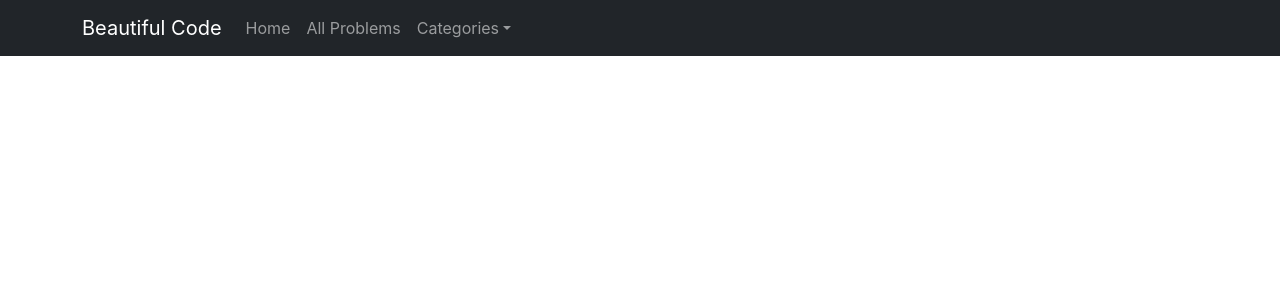
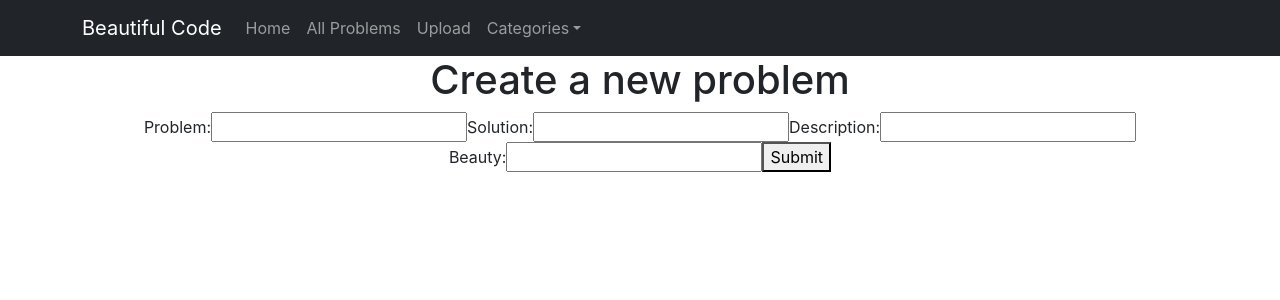
Before and after one commit to jameshhe/BeautifulCode, a React (Create React App) app: page /codeUpload in a window 1280 px wide. Shown: the top 300 px of the page. Built offline with nearby package versions, Linux system fonts and the light colour scheme; no server answers; what aws-amplify would draw is missing.

Commit message:
added react-code-blocks to format the code

```diff
--- a/package.json
+++ b/package.json
@@ -11,6 +11,7 @@
     "bootstrap": "^5.0.2",
     "react": "^17.0.2",
     "react-bootstrap": "^2.0.0-beta.4",
+    "react-code-blocks": "^0.0.9-0",
     "react-dom": "^17.0.2",
     "react-router-dom": "^5.2.0",
     "react-scripts": "4.0.3",
--- a/src/App.css
+++ b/src/App.css
@@ -37,16 +37,16 @@
   }
 }
 
-code {
+/* code {
   background-color: #eee;
   border-radius: 3px;
   font-family: courier, monospace;
   padding: 0 3px;
-}
+} */
 
-.code-description {
+/* .code-description {
   background-color: #eee;
   border-radius: 3px;
   margin: 1rem 1rem;
   padding: 1rem 0.5rem;
-}
+} */
--- a/src/App.js
+++ b/src/App.js
@@ -4,6 +4,7 @@ import Landing from "./components/Landing";
 import CodeList from "./components/CodeList";
 import Code from "./components/Code";
 import Navigation from "./components/Navigation";
+import CodeUpload from "./components/CodeUpload";
 
 function App() {
   return (
@@ -14,6 +15,7 @@ function App() {
         <Route exact path="/home" component={Landing} />
         <Route exact path="/codeList" component={CodeList} />
         <Route exact path="/code/:id" component={Code} />
+        <Route exact path="/codeUpload" component={CodeUpload} />
       </Router>
     </div>
   );
--- a/src/components/Code.jsx
+++ b/src/components/Code.jsx
@@ -2,6 +2,7 @@ import React, {useEffect, useState} from 'react';
 import {useParams} from "react-router-dom"
 import {API} from "aws-amplify"
 import {getCode} from '../graphql/queries';
+import { CodeBlock, dracula } from "react-code-blocks";
 
 const Code = () => {
 
@@ -15,7 +16,7 @@ const Code = () => {
 
     const fetchCode = async () => {
         const codeData = await API.graphql({query: getCode, variables: {id: id}})
-        console.log("code data" + codeData)
+        console.log(codeData)
         setCode(codeData.data.getCode)
     }
 
@@ -23,8 +24,22 @@ const Code = () => {
         <div>
             <h1>{code.number}. {code.problem}</h1>
             <p className="code-description">{code.description}</p>
-            <p className="code-description">Beauty: </p>
-            <code>{code.solution}</code>
+            <p className="code-description">Beauty: {code.beauty} </p>
+            {/* <pre class="line-numbers">
+                <code class="language-css">
+                    {code.solution}
+                </code>
+            </pre> */}
+            <div className="container mx-auto p-4">
+                <CodeBlock
+                    language={"python"}
+                    text={code.solution}
+                    theme={dracula}
+                    wrapLines={true}
+                    codeBlock
+                />
+            </div>
+
         </div>
     );
 };
--- a/src/components/CodeList.jsx
+++ b/src/components/CodeList.jsx
@@ -26,6 +26,7 @@ const CodeList = () => {
 
     const fetchCodes = async () => {
         const apiData = await API.graphql({query: listCodes})
+        console.log(apiData)
         setCodes(apiData.data.listCodes.items)
     }
 
--- /dev/null
+++ b/src/components/CodeUpload.jsx
@@ -0,0 +1,81 @@
+import React, {useState} from 'react';
+import {API, graphqlOperation} from "aws-amplify";
+import {createCode} from "../graphql/mutations"
+
+const CodeUpload = () => {
+    const initialForm = {
+        problem: "",
+        solution: "",
+        beauty: "",
+        description: ""
+    }
+
+    const [data, setData] = useState(initialForm)
+
+    const handleSubmit = async () => {
+
+        let codeDetails = {
+            number: 1,
+            problem: data.problem,
+            abbreviation: data.problem,
+            solution: data.solution,
+            beauty: data.beauty,
+            description: data.description
+        }
+        console.log(codeDetails)
+        await API.graphql(graphqlOperation(createCode, {input: codeDetails}))
+        setData(initialForm)
+    }
+
+    return (
+        <form onSubmit={handleSubmit}>
+            <h1>Create a new problem</h1>
+
+            <label>
+            Problem:
+            <input
+                name="problem"
+                type="text"
+                value={data.problem}
+                onChange={e => setData({...data, "problem": e.target.value})}
+                required />
+            </label>
+
+            <label>
+            Solution:
+            <input
+                name="solution"
+                type="text"
+                value={data.solution}
+                onChange={e => setData({...data, "solution": e.target.value})}
+                required />
+            </label>
+
+            <label>
+            Description:
+            <input
+                name="description"
+                type="text"
+                value={data.description}
+                onChange={e => setData({...data, "description": e.target.value})}
+                required />
+            </label>
+
+            <label>
+            Beauty:
+            <input
+                name="beauty"
+                type="text"
+                value={data.beauty}
+                onChange={e => setData({...data, "beauty": e.target.value})}
+                required />
+            </label>
+
+
+
+            <button>Submit</button>
+        </form>
+    );
+};
+
+export default CodeUpload;
--- a/src/components/Navigation.jsx
+++ b/src/components/Navigation.jsx
@@ -12,8 +12,9 @@ const Navigation = () => {
                 <Navbar.Toggle aria-controls="basic-navbar-nav" />
                 <Navbar.Collapse id="basic-navbar-nav">
                 <Nav className="me-auto">
-                    <Nav.Link href="home">Home</Nav.Link>
-                    <Nav.Link href="codeList">All Problems</Nav.Link>
+                    <Nav.Link href="/home">Home</Nav.Link>
+                    <Nav.Link href="/codeList">All Problems</Nav.Link>
+                    <Nav.Link href="/codeUpload">Upload</Nav.Link>
                     <NavDropdown title="Categories" id="basic-nav-dropdown">
                     <NavDropdown.Item href="#action/3.1">Array</NavDropdown.Item>
                     <NavDropdown.Item href="#action/3.2">String</NavDropdown.Item>
```
Also changed, not shown: amplify/team-provider-info.json (+9 -9 lines), amplify/README.md (added), src/graphql/schema.json, 1 other file (tests, documents, lock files or other folders).
